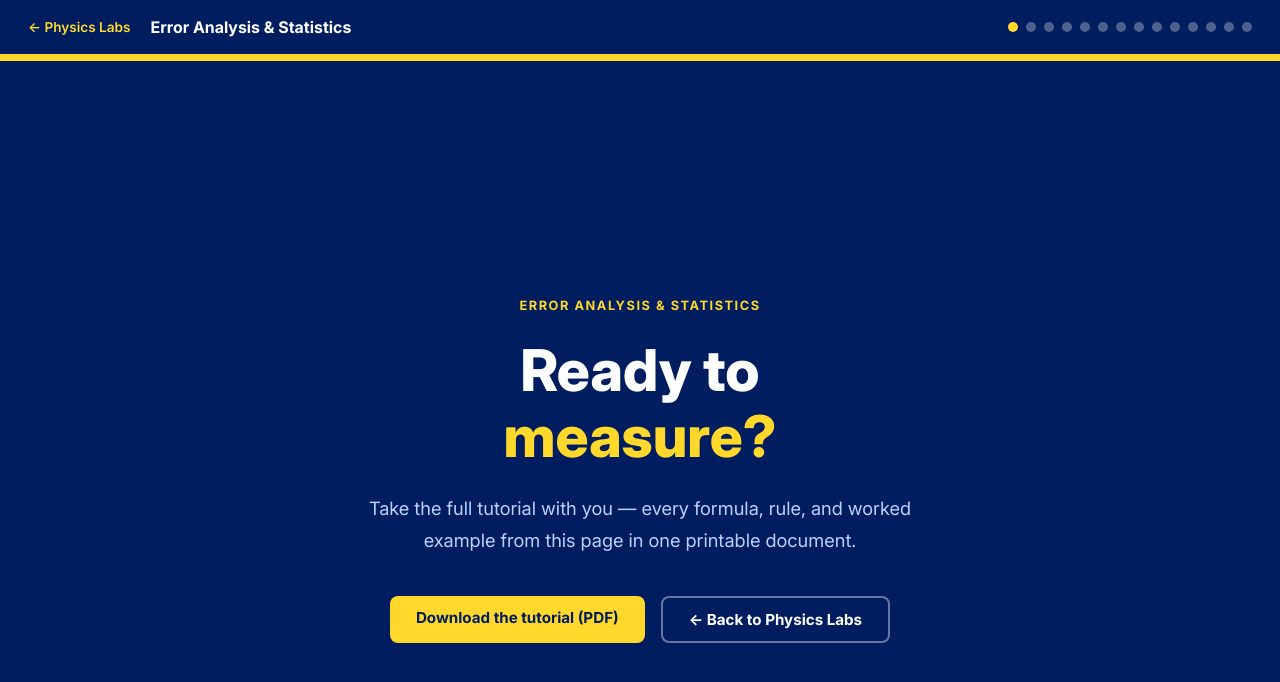
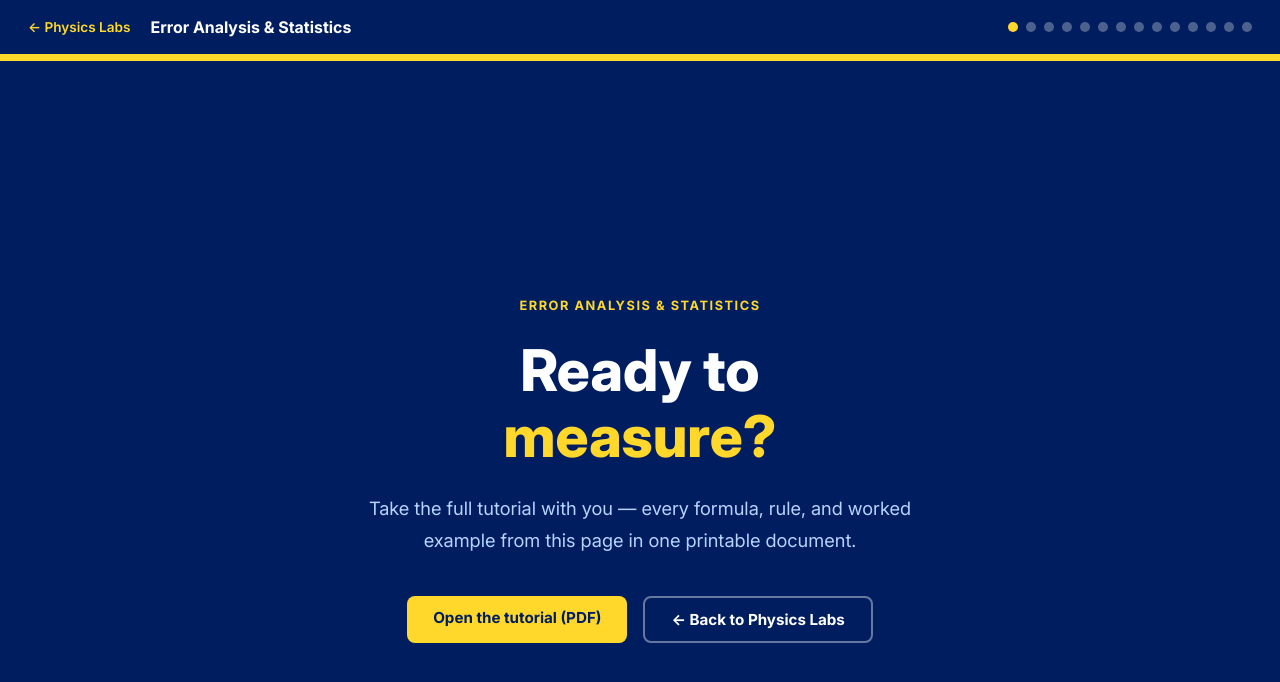
Before and after one commit to EternalTime/URPhysicsLabs, a Jekyll site: the page built from statistics.html, in a window 1280 px wide and 900 px high, scrolled down 33300 px. Shown: the top 682 px of the window. Built offline with Jekyll 4.4.1, drawn with Linux system fonts in a browser that asks for light colours.

Commit message:
fix(statistics): open tutorial PDF in browser viewer instead of downloading
Remove the download attribute from the outro PDF link so browsers render
it with their built-in viewer, and open it in a new tab so the reader
keeps their place on the tutorial page.

```diff
--- a/statistics.html
+++ b/statistics.html
@@ -1078,7 +1078,7 @@ title: "Error Analysis & Statistics — Physics Labs, University of Rochester"
     <p>Take the full tutorial with you — every formula, rule,
        and worked example from this page in one printable document.</p>
     <div class="outro-actions">
-      <a class="btn-primary" href="{{ '/assets/docs/SEtutorial.pdf' | relative_url }}" download>Download the tutorial (PDF)</a>
+      <a class="btn-primary" href="{{ '/assets/docs/SEtutorial.pdf' | relative_url }}" target="_blank" rel="noopener">Open the tutorial (PDF)</a>
       <a class="btn-secondary" href="index.html">← Back to Physics Labs</a>
     </div>
   </section>
```
